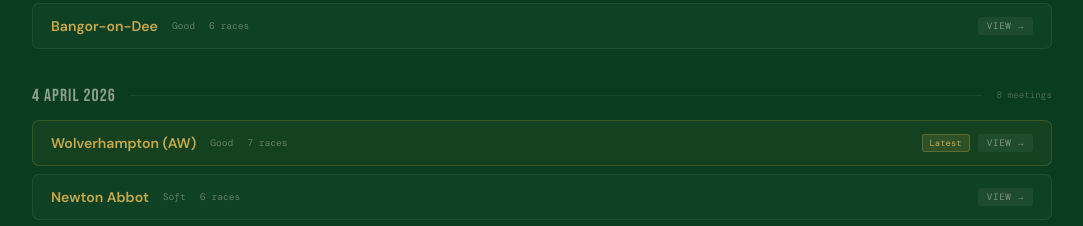
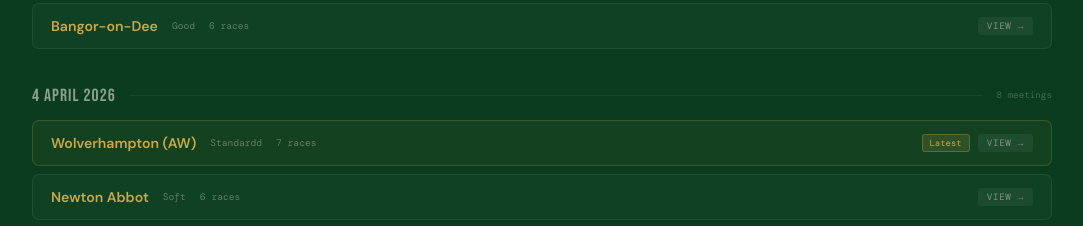
Before and after one commit to ppcjobber/clerk-authentication-starter, a Next.js app: page /archive in a window 1280 px wide. Shown: the part 1160-1386 px from the top of the page, without its empty margins (98-1181 px from the left). Built offline with nearby package versions, Linux system fonts and the light colour scheme; no server answers; a web font is replaced by a local one.

Commit message:
Update page.tsx

```diff
--- a/app/archive/page.tsx
+++ b/app/archive/page.tsx
@@ -17,7 +17,7 @@ const MEETINGS: any[] = [
     slug:       "wolverhampton_aw_4-april-2026",
     date:       "4 April 2026",
     label:      "Wolverhampton (AW) — 4 April 2026",
-    going:      "Good",
+    going:      "Standardd",
     races:      7,
     courseSlug: "wolverhampton-aw",
     latest:     true,
```
